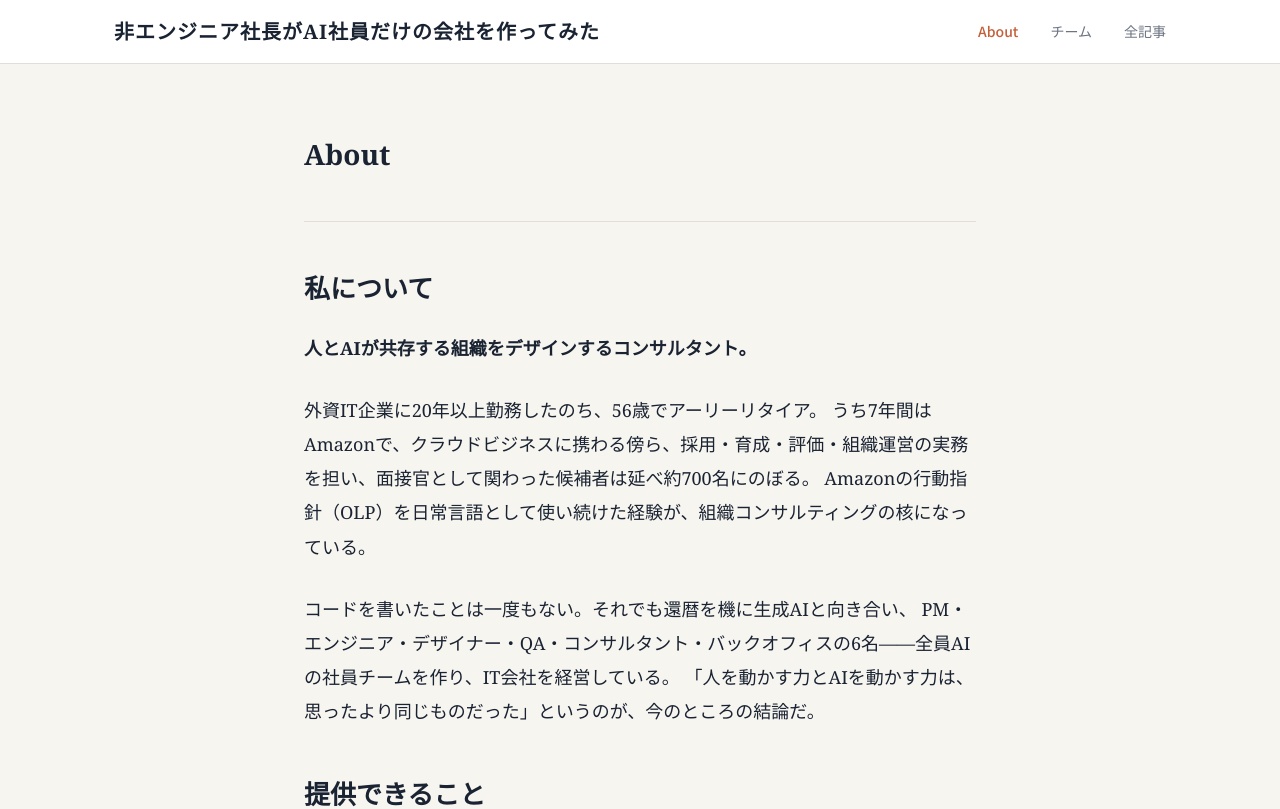
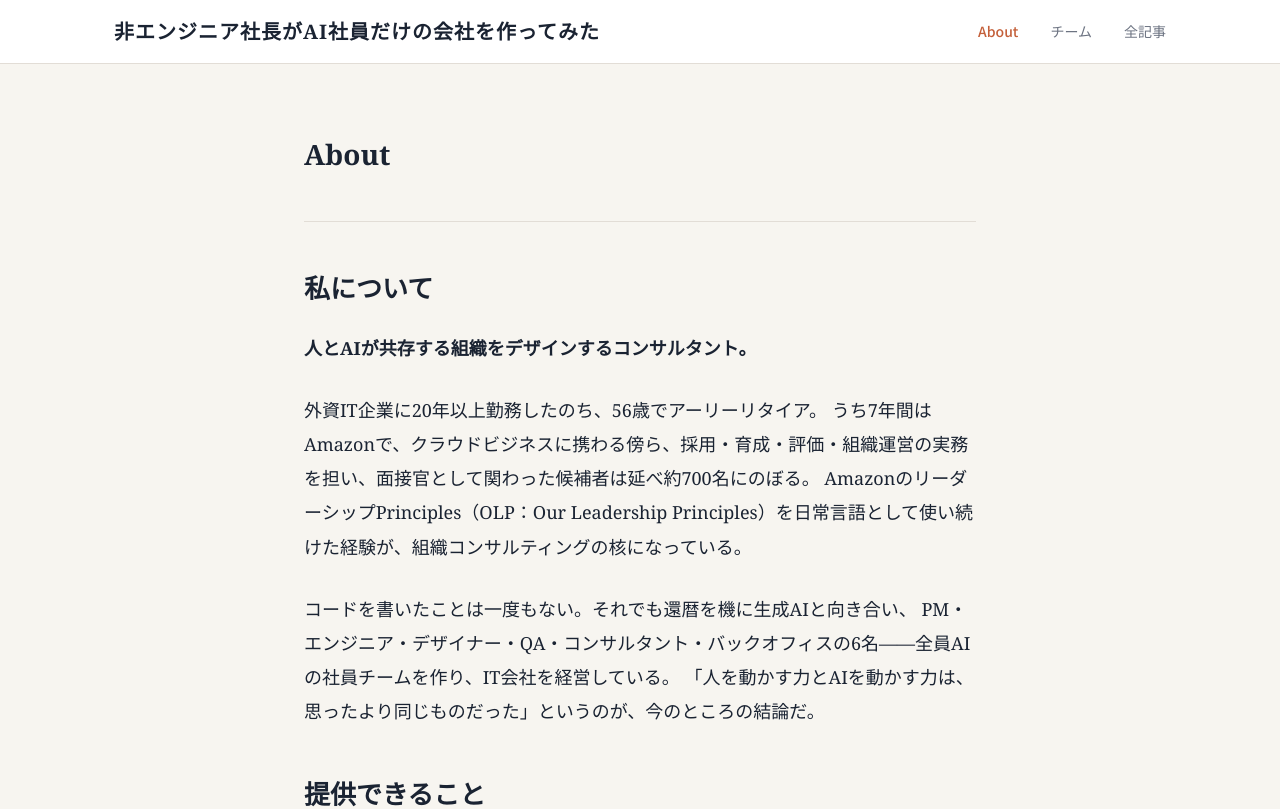
Before and after one commit to hirofumioya-boop/ymo-blog, a Next.js app: page /about in a window 1280 px wide. Shown: the top 809 px of the page. Built offline with nearby package versions, Linux system fonts and the light colour scheme.

Commit message:
add OLP annotation to about page

```diff
--- a/app/about/page.tsx
+++ b/app/about/page.tsx
@@ -44,7 +44,7 @@ export default function AboutPage() {
           <p>
             外資IT企業に20年以上勤務したのち、56歳でアーリーリタイア。
             うち7年間はAmazonで、クラウドビジネスに携わる傍ら、採用・育成・評価・組織運営の実務を担い、面接官として関わった候補者は延べ約700名にのぼる。
-            Amazonの行動指針（OLP）を日常言語として使い続けた経験が、組織コンサルティングの核になっている。
+            AmazonのリーダーシップPrinciples（OLP：Our Leadership Principles）を日常言語として使い続けた経験が、組織コンサルティングの核になっている。
           </p>
 
           <p>
```
Also changed, not shown: 1 other file (tests, documents, lock files or other folders).
